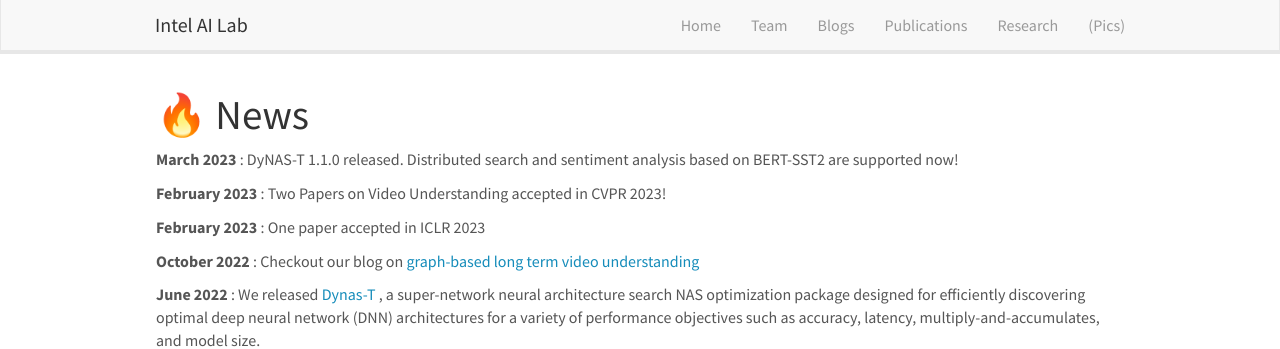
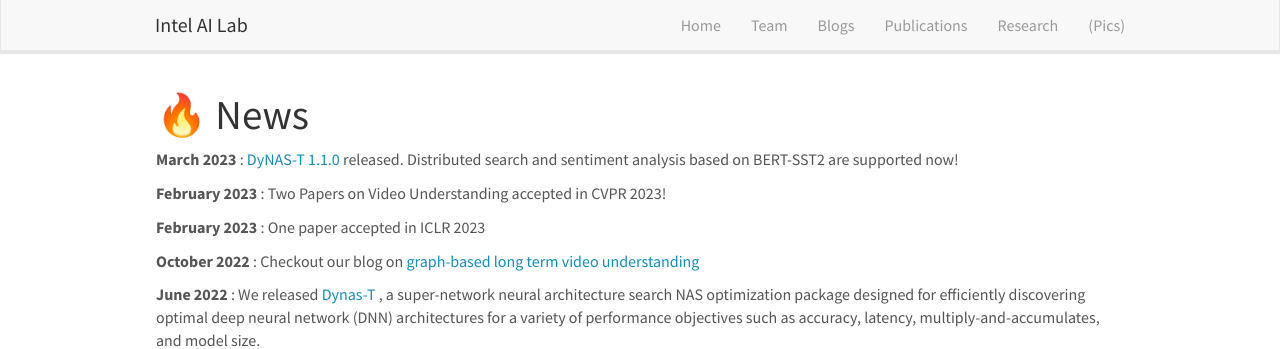
Before and after one commit to intelailabpage/intelailabpage.github.io, a Jekyll site: the page built from _pages/allnews.md, in a window 1280 px wide. Shown: the top 349 px of the page. Built offline with Jekyll 4.4.1, drawn with Linux system fonts in a browser that asks for light colours; nearby versions of some CDN libraries; part of the change alters nothing that is shown.

Commit message:
Update news.yml

```diff
--- a/_data/news.yml
+++ b/_data/news.yml
@@ -1,6 +1,6 @@
 
 - date: March 2023
-  headline: DyNAS-T 1.1.0 released. Distributed search and sentiment analysis based on BERT-SST2 are supported now!
+  headline: <a href="https://github.com/IntelLabs/DyNAS-T"> DyNAS-T 1.1.0 </a>released. Distributed search and sentiment analysis based on BERT-SST2 are supported now!
 
 - date: February 2023
   headline: Two Papers on Video Understanding accepted in CVPR 2023!
```
